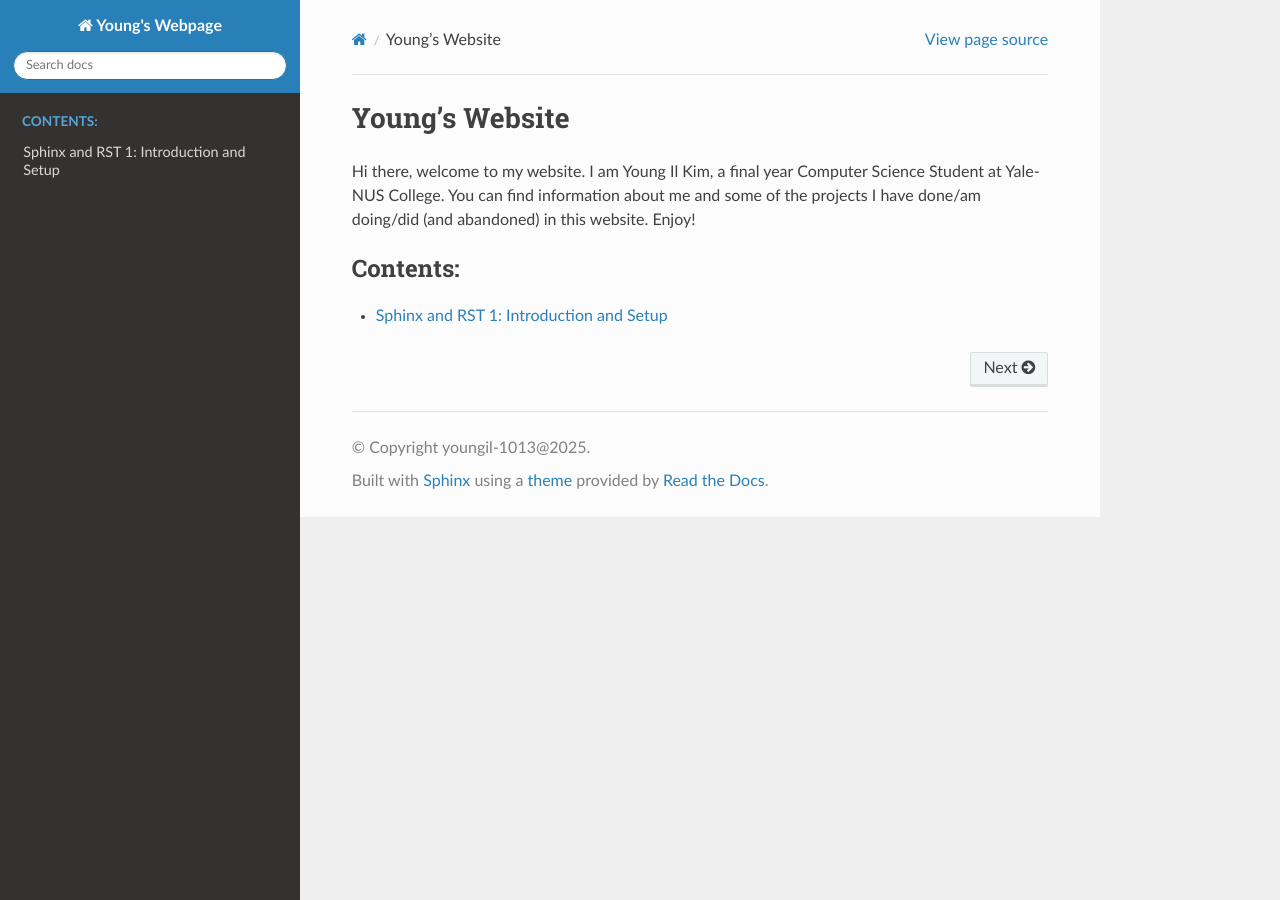
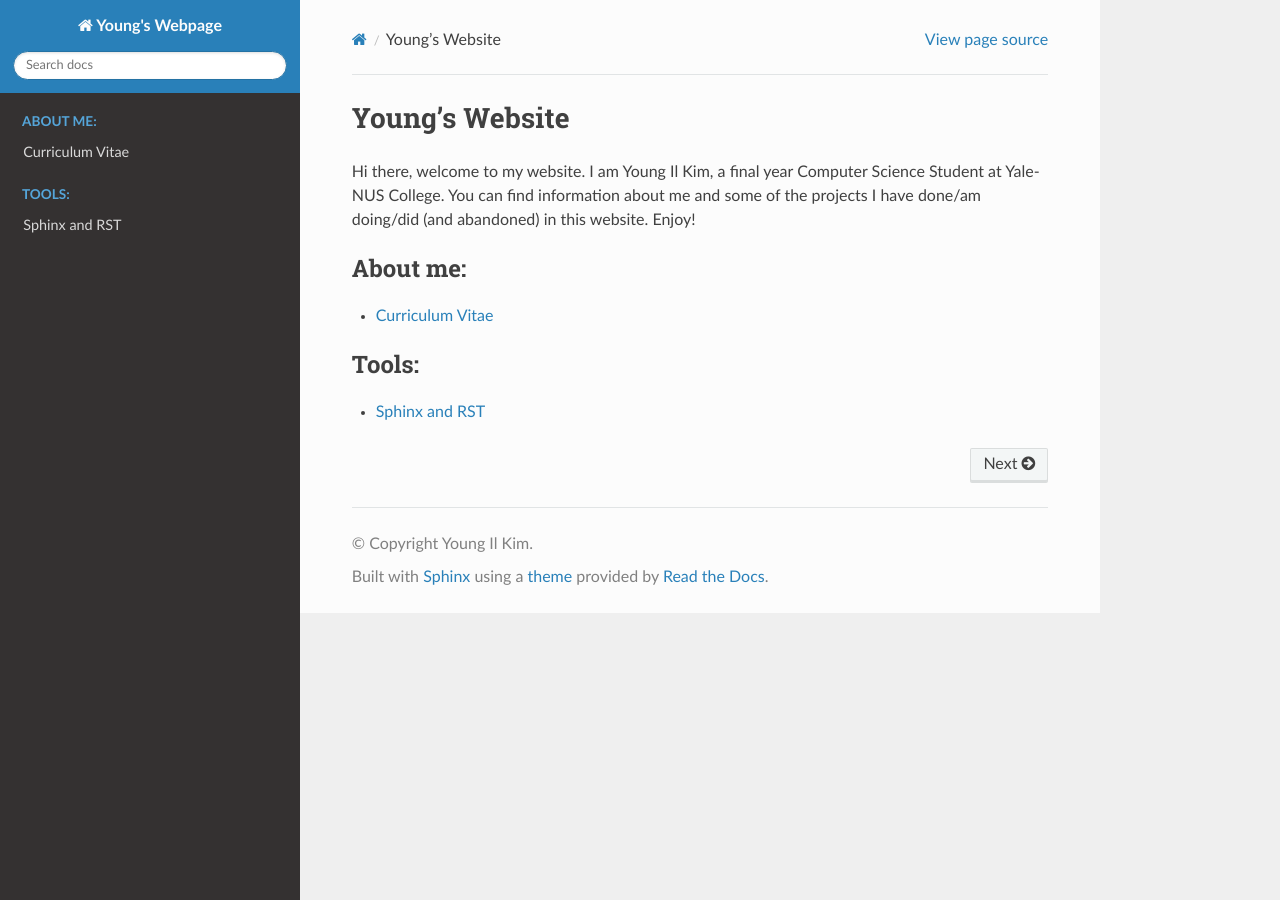
Before and after one commit to youngil-1013/documentation-example, a Sphinx documentation site: the page built from doc/index.rst, in a window 1280 px wide. Built offline with Sphinx 7.4.7 and the Read the Docs theme 3.1.0, drawn with Linux system fonts in a browser that asks for light colours.

Commit message:
reordered strucutre, added 'curriculum vitae' under 'details'

```diff
--- a/doc/conf.py
+++ b/doc/conf.py
@@ -7,15 +7,15 @@
 # https://www.sphinx-doc.org/en/master/usage/configuration.html#project-information
 
 project = 'Young\'s Webpage'
-copyright = 'youngil-1013@2025'
+copyright = 'Young Il Kim'
 author = 'Young Il Kim'
-release = '0.1'
+release = ''
 
 
 # -- General configuration ---------------------------------------------------
 # https://www.sphinx-doc.org/en/master/usage/configuration.html#general-configuration
 
-extensions = ['myst_parser']
+extensions = ['myst_parser', 'sphinx_toolbox.collapse']
 
 templates_path = ['_templates']
 exclude_patterns = ['_build', 'Thumbs.db', '.DS_Store']
--- a/doc/index.rst
+++ b/doc/index.rst
@@ -4,6 +4,16 @@ Hi there, welcome to my website. I am Young Il Kim, a final year Computer Scienc
 
 .. toctree::
    :maxdepth: 1
-   :caption: Contents:
+   :caption: About me:
 
-   sphinx/sphinx1.rst
+   details/curriculum_vitae.rst
+
+.. toctree::
+   :maxdepth: 1
+   :caption: Tools:
+
+   sphinx/sphinx_index.rst
+
+.. toctree::
+   :maxdepth: 1
+   :caption: Languages and projects:
--- a/doc/sphinx/sphinx1.rst
+++ b/doc/sphinx/sphinx1.rst
@@ -10,7 +10,7 @@ I met Professor Olivier Danvy, who would always write his lecture notes in Sphin
 Following his footsteps, I decided to build my own website in Sphinx and RST and deploy the website using GitHub Pages.
 Because this blog is about how I built the website and the nested blog in it, this blog a self-referential blog.
 
-    `"This is not a self-referential sentence." <https://en.wikipedia.org/wiki/Liar_paradox>`_
+  `"This is not a self-referential sentence." <https://en.wikipedia.org/wiki/Liar_paradox>`_
 
 RST and Sphinx
 --------------
```
Also changed, not shown: doc/details/curriculum_vitae.rst (added, +35 -0 lines), doc/sphinx/sphinx_index.rst (added, +8 -0 lines).
